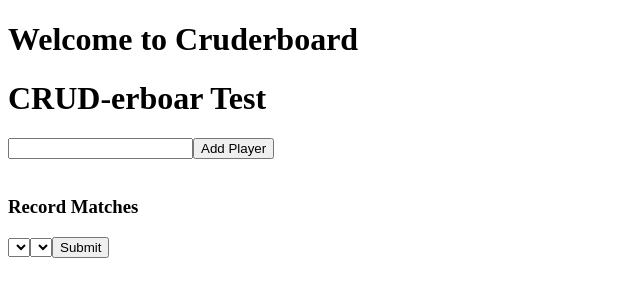
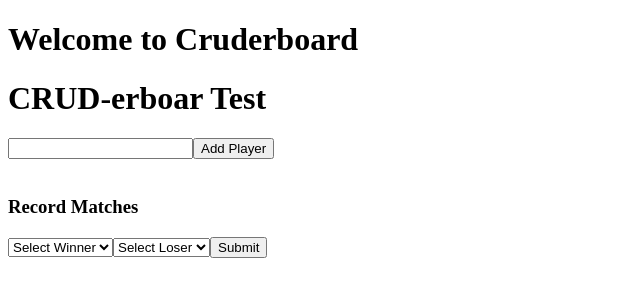
Before and after one commit to mariotheguy/Cruderboard, a React app: page / in a window 1280 px wide. Shown: the top 300 px of the page, without its empty margins (0-640 px from the left). Built offline with nearby package versions, Linux system fonts and the light colour scheme; no server answers.

Commit message:
Added record matches functionality using drop down menues in react

```diff
--- a/client/components/Leaderboard.jsx
+++ b/client/components/Leaderboard.jsx
@@ -0,0 +1,6 @@
+// import React, { Component } from 'react';
+// import { render } from 'react-dom';
+
+// class Board extends Component{
+
+// }
--- a/client/components/RecordWL.jsx
+++ b/client/components/RecordWL.jsx
@@ -6,19 +6,21 @@ class Record extends Component{
         super();
 
         this.state = {
-            names : []
+            names : [],
+            winName: "",
+            lossName: ""
         };
 
         this.clicked = this.clicked.bind(this);
     }
 
     clicked(event) {
-        fetch("/add_user", {
+        fetch("/win_loss", {
           method: 'POST',
           headers: {'Content-Type': 'application/json'},
           body: JSON.stringify({
-            winner: this.refs.player.winner,
-            loser: this.refs.player.loser
+            winner: this.state.winName,
+            loser: this.state.lossName
           })
         }).then((response) => {
           return response.json();
@@ -45,13 +47,19 @@ class Record extends Component{
         return (
             <div>
                 <h3>Record Matches</h3>
-            <select id="dropdown" ref="winner">
+                <form>
+                    <select id="dropdown" value={this.state.winName}
+                            onChange={(e) => this.setState({winName: e.target.value})}>
+                        <option value="Select Winner">Select Winner</option>
                         {this.state.names}
                     </select>
-            <select id="dropdown" ref="loser">
+                    <select id="dropdown" value={this.state.lossName}
+                            onChange={(e) => this.setState({lossName: e.target.value})}>
+                        <option value="Select Loser">Select Loser</option>
                         {this.state.names}
                     </select>
                     <button onClick={ this.clicked }>Submit</button>
+                </form>
             </div>
         )
     }
--- a/webpack.config.js
+++ b/webpack.config.js
@@ -37,7 +37,8 @@ module.exports = env => {return {
         port: 8080,
         proxy: {
             '/add_user': 'http://localhost:3000/',
-            '/player_data': 'http://localhost:3000/'
+            '/player_data': 'http://localhost:3000/',
+            '/win_loss': 'http://localhost:3000/'
         }
     }
 }}
```
Lines whose indentation alone changed are shown as unchanged.
